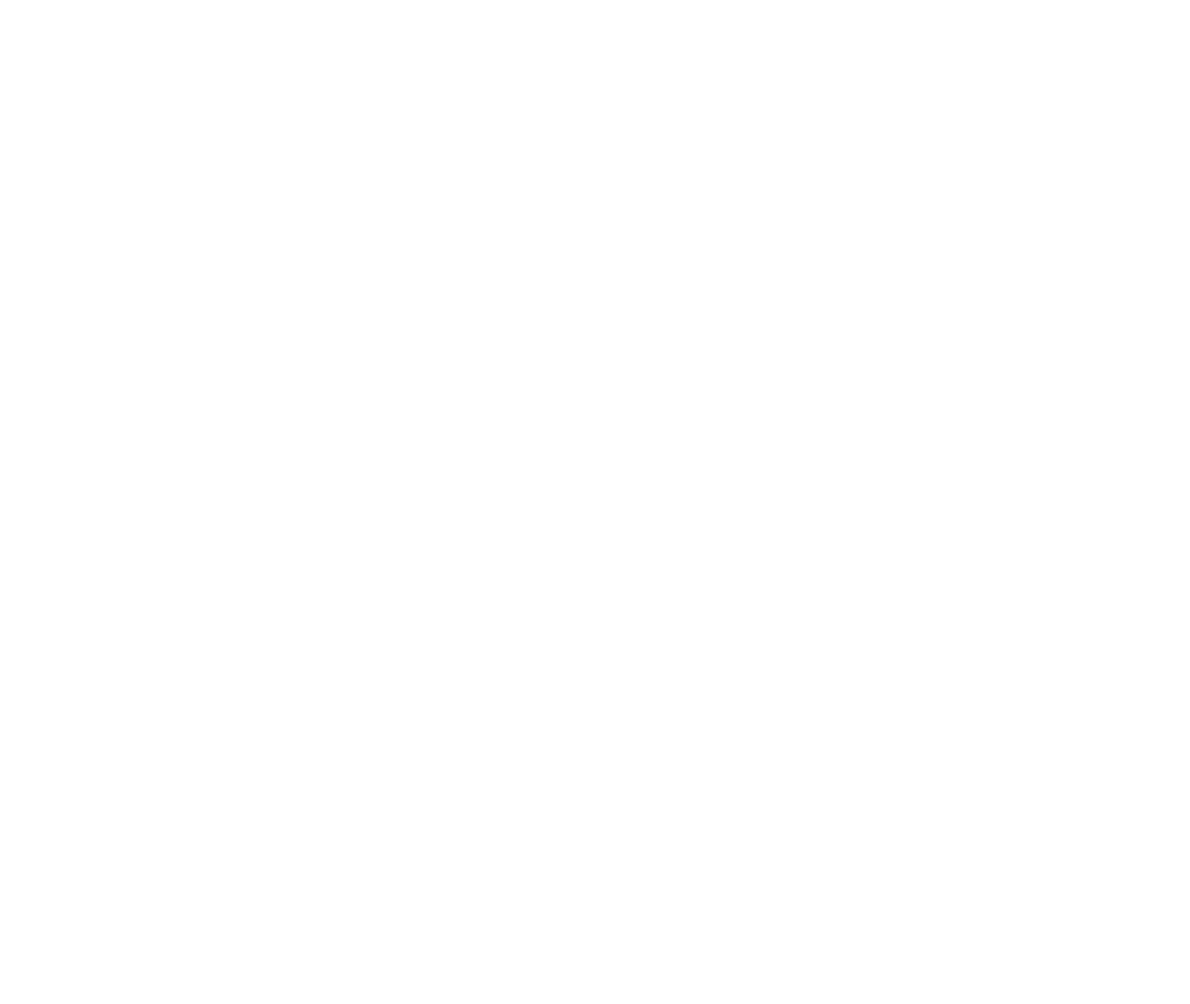
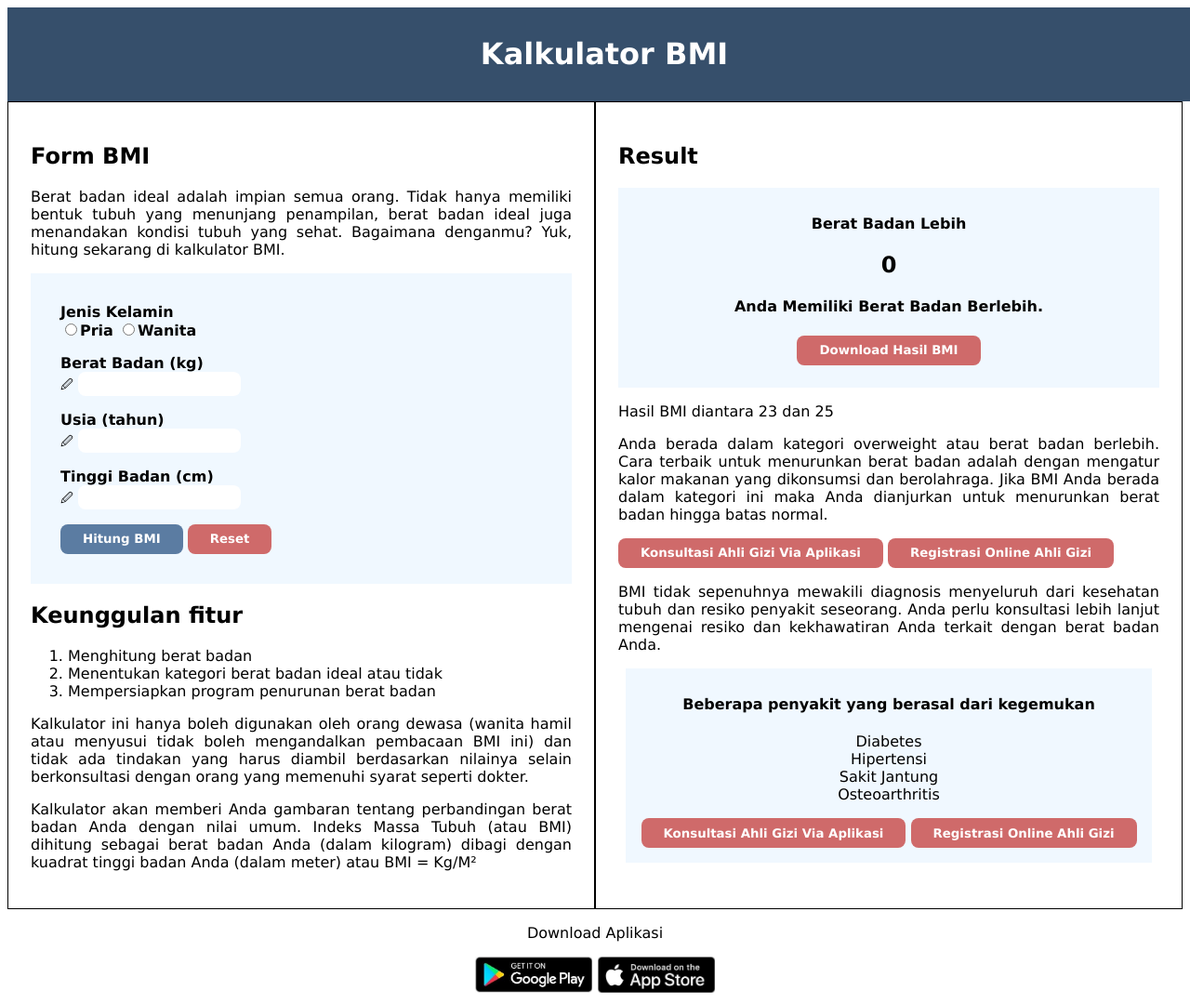
Before and after one commit to revou-fundamental-course/4-mar-24-syifarihahh, a plain HTML site: page index.html in a window 1280 px wide. Shown: the whole page at 93% size. Before the commit the page ends 800 px from the top, so only its background shows below. Drawn offline with Linux system fonts and the light colour scheme.

Commit message:
finish html dan css

```diff
--- a/css/style.css
+++ b/css/style.css
@@ -0,0 +1,148 @@
+*{
+font-family:Verdana, Geneva, Tahoma, sans-serif;
+
+}
+
+.main-header{
+background-color: #364f6b;
+color: white;
+padding: 10px;
+
+text-align: center;
+
+}
+
+p{
+text-align: justify;
+}
+
+header>h1 {
+    text-align: center;
+}
+
+
+
+.main-container{
+    display: flex;
+}
+
+/* Display Style */
+
+.container-item{
+    border: 1px solid;
+    width: 100%;
+    padding: 24px;
+}
+
+.container-item>h2{
+    text-align: Left;
+}
+
+.container-result, .container-form{
+    text-align: center;
+    background-color: aliceblue;
+    padding-top: 8px;
+    padding-bottom: 24px;
+
+}
+
+.container-form{
+    text-align: left;
+    background-color: aliceblue;
+    padding: 24px;
+}
+
+.container-form>div{
+    padding: 8px;
+}
+
+.form-item{
+    height: 24px;
+    border: 0px;
+    border-radius: 8px;
+    background-color: white;
+}
+
+.emoji{
+    font-size:13px;
+}
+
+button{
+    border: 0px;
+    height: 32px;
+    padding-right: 24px;
+    padding-left: 24px;
+    background-color: rgb(207, 106, 106);
+    border-radius: 8px;
+    color: white;
+    font-weight: 600;
+}
+
+#calculate-button{
+    background-color: #5b7ca2;
+    color: white;
+    font-weight: 600;
+}
+
+#obesitas{
+    padding-top: 8px;
+    padding-bottom: 16px;
+    margin: 8px;
+    text-align: center;
+    background-color: aliceblue;
+}
+
+#obesitas>p{
+    text-align: center;
+
+}
+
+label{
+    font-weight: bold;
+}
+
+/* Display Footer */
+img{
+    width: 10%;
+}
+.img-footer{
+
+    text-align: center;
+}
+
+.img-footer>p{
+    text-align: center;
+}
+
+/* Untuk perangkat smartphone dengan lebar maksimum 480px */
+@media only screen and (max-width: 480px) {
+    /* Tambahkan gaya CSS yang diperlukan di sini */
+    body {
+      font-size: 14px;
+      width: fit-content;
+
+    }
+
+    /* Contoh pengaturan untuk elemen lain */
+    .container {
+      width: 100%; /* Mengisi lebar layar */
+      padding: 10px; /* Padding untuk meninggalkan ruang di sisi layar */
+      text-align: center;
+    }
+
+    .main-header{
+        width: 500px;
+        text-align: center;
+    }
+}
+
+  /* Gaya untuk layar besar (desktop) */
+  @media only screen and (min-width: 1200px) {
+    .container-item {
+      width: 100%;
+    }
+    .main-header{
+        width: 100%;
+
+    }
+  }
--- a/index.html
+++ b/index.html
@@ -3,9 +3,139 @@
 <head>
     <meta charset="UTF-8">
     <meta name="viewport" content="width=device-width, initial-scale=1.0">
-    <title>Calculator BMI</title>
+    <link rel="stylesheet" href="css/style.css">
+    <title>Kalkulator BMI</title>
+
 </head>
 <body>
+    <header class="main-header">
+        <h1>Kalkulator BMI</h1>
+    </header>
+    <main>
+        <div class="main-container">
+            <!-- Form Display -->
+            <div class="container-item">
+
+                <section>
+                    <header>
+                        <h2>Form BMI</h2>
+                </header>
+                <p>Berat badan ideal adalah impian semua orang. Tidak hanya memiliki bentuk tubuh yang menunjang penampilan, berat badan ideal juga menandakan kondisi tubuh yang sehat. Bagaimana denganmu? Yuk, hitung sekarang di kalkulator BMI.</p>
+            </section>
+
+                <section class="container-form">
+                    <div>
+                        <label for="">Jenis Kelamin</label><br/>
+                        <input type="radio"  name = "sex" id="sex-man"><label for="sex-man">Pria</label>
+                        <input type="radio" name = "sex" id="sex-woman"><label for="sex-woman">Wanita</label>
+
+                    </div>
+                    <div>
+                        <label for="">Berat Badan (kg)</label><br/>
+                        <span class= "emoji">&#128393;</span>
+                    <input type="number" class="form-item">
+                    </div>
+
+                    <div>
+                        <label for="">Usia (tahun)</label><br/>
+                        <span class= "emoji">&#128393;</span>
+                    <input type="number" class="form-item">
+                    </div>
+
+                    <div>
+
+                        <label for="">Tinggi Badan (cm)</label><br/>
+
+                        <span class= "emoji">&#128393;</span>
+                       <input type="number" class="form-item">
+
+                    </div>
+
+                    <div>
+                        <button type="button" id="calculate-button">Hitung BMI</button>
+                    <button type="button">Reset</button>
+                    </div>
+
+                </section>
+                <section>
+                    <header>
+                        <h2>Keunggulan fitur</h2>
+                    </header>
+                    <p>
+
+                        <ol>
+                        <li>Menghitung berat badan</li>
+                        <li>Menentukan kategori berat badan ideal atau tidak</li>
+                        <li>Mempersiapkan program penurunan berat badan</li>
+                        </ol>
+                        </p>
+                        <p>Kalkulator ini hanya boleh digunakan oleh orang dewasa (wanita hamil atau menyusui tidak boleh
+                        mengandalkan pembacaan BMI ini) dan tidak ada tindakan yang harus diambil berdasarkan nilainya
+                        selain berkonsultasi dengan orang yang memenuhi syarat seperti dokter.</p>
+
+                        <p>Kalkulator akan memberi Anda gambaran tentang perbandingan berat badan Anda dengan nilai umum. Indeks Massa Tubuh (atau BMI) dihitung sebagai berat badan Anda (dalam kilogram) dibagi dengan kuadrat tinggi badan Anda (dalam meter) atau BMI = Kg/M²</p>
+                </section>
+            </div>
+
+            <!-- Result Display -->
+            <div class="container-item">
+                <h2>Result</h2>
+                <section class="container-result">
+                    <h4>Berat Badan Lebih</h4>
+                    <h1>0</h1>
+                    <h4>Anda Memiliki Berat Badan Berlebih.</h4>
+                    <button type="button">Download Hasil BMI</button>
+                </section>
+                <section>
+
+                        <p>Hasil BMI diantara 23 dan 25</p>
+
+                    <p>
+                        Anda berada dalam kategori overweight atau berat badan berlebih.
+                        Cara terbaik untuk menurunkan berat badan adalah dengan mengatur kalor makanan yang dikonsumsi dan berolahraga.
+                        Jika BMI Anda berada dalam kategori ini maka Anda dianjurkan untuk menurunkan berat badan hingga batas normal.
+                    </p>
+                </section>
+                <section>
+                    <button type="button">Konsultasi Ahli Gizi Via Aplikasi</button>
+                    <button type="button">Registrasi Online Ahli Gizi</button>
+                </section>
+                <section>
+                    <p>
+                        BMI tidak sepenuhnya mewakili diagnosis menyeluruh dari kesehatan tubuh dan resiko penyakit seseorang. Anda perlu konsultasi lebih lanjut mengenai resiko dan kekhawatiran Anda terkait dengan berat badan Anda.
+                    </p>
+                </section>
+                <section id="obesitas">
+                    <header>
+                        <h4>Beberapa penyakit yang berasal dari kegemukan
+                        </h4>
+                    </header>
+                    <p>
+                        Diabetes<br/>
+                        Hipertensi<br/>
+                        Sakit Jantung<br/>
+                        Osteoarthritis
+                    </p>
+
+                   <span>
+                    <button type="button">Konsultasi Ahli Gizi Via Aplikasi</button>
+                    <button type="button">Registrasi Online Ahli Gizi</button>
+                   </span>
+
+                </section>
+            </div>
+
+
+        </div>
+    </main>
+    <footer>
+        <section class="img-footer">
+             <p>Download Aplikasi</p>
+            <img src="assets/play store.jpg" alt="play-store">
+            <img src="assets/app store.jpg" alt="">
+        </section>
+
+    </footer>
     <script src="js/script.js"></script>
 </body>
 </html>
```
Also changed, not shown: assets/app store.jpg (added), assets/play store.jpg (added).
